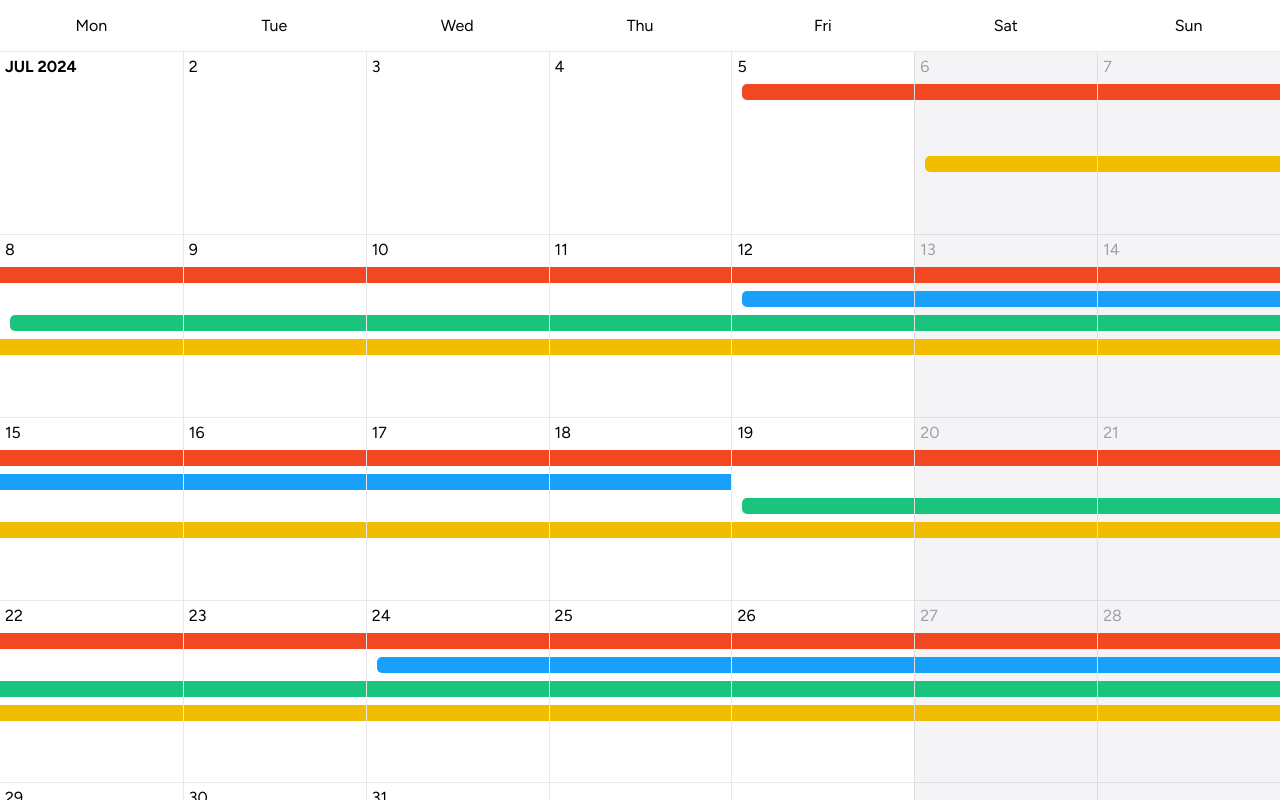
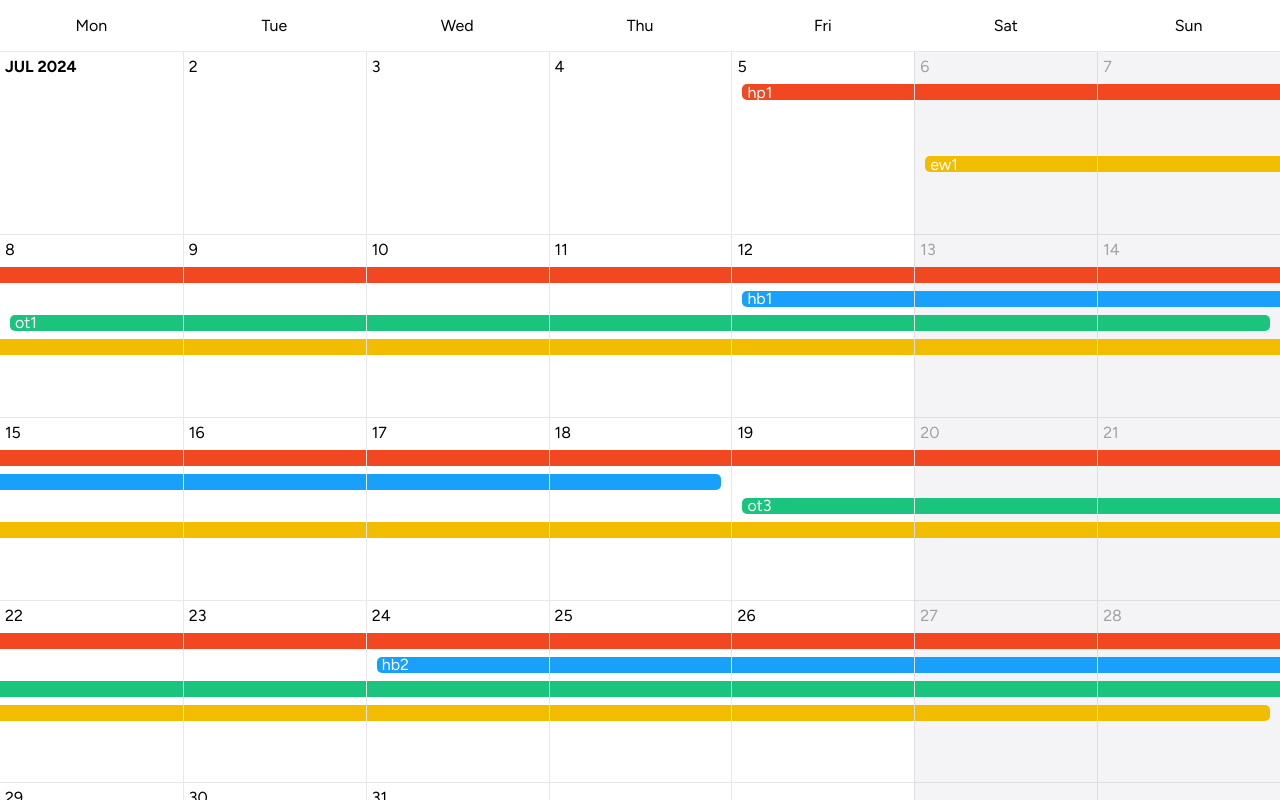
Before and after one commit to ethan-walker/calendar, a plain HTML site: page index.html in a window 1280 px wide. Shown: the top 800 px of the page. Drawn offline with Linux system fonts and the light colour scheme.

Commit message:
show label, fix event end css

```diff
--- a/script.js
+++ b/script.js
@@ -20,6 +20,12 @@ fetch("./data.json")
 	.then(json => createCalendar(json))
 
 const mod = (n, m) => (n % m + m) % m;
+
+const isSameDay = (d1, d2) => {
+	return d1.getFullYear() === d2.getFullYear() &&
+		d1.getMonth() === d2.getMonth() &&
+		d1.getDate() === d2.getDate();
+}
 
 function createCalendar(data) {
 	// SETUP MONTHS
@@ -80,10 +86,10 @@ function createEvents(data) {
 	let startMonthNum = startMonth.getMonth();
 
 	for (var event of data.events) {
-		let start = new Date(event.start);
-		let end = new Date(event.end);
+		var start = new Date(event.start);
+		var end = new Date(event.end);
 
-		var loop = start;
+		var loop = new Date(start);
 		while (loop <= end) {
 			var current_month = loop.getMonth() - startMonthNum + 1;
 			var current_day = loop.getDate();
@@ -91,14 +97,15 @@ function createEvents(data) {
 			var parent = document.querySelector(`.month:nth-of-type(${current_month}) > div:nth-child(${current_day} of :not(.blank))`)
 			let elem = document.createElement("div");
 			elem.classList.add("event");
+
 			for (var elem_class of event.class) {
 				elem.classList.add(elem_class)
 			}
-
-			if (loop === start) {
+			if (isSameDay(loop, start)) {
 				elem.classList.add("start");
+				elem.dataset.label = event.label
 			}
-			else if (loop === end) {
+			else if (isSameDay(loop, end)) {
 				elem.classList.add("end");
 			}
 
--- a/style.css
+++ b/style.css
@@ -106,10 +106,21 @@ body {
 .event {
 	background-color: dodgerblue;
 	height: 1em;
+	position: relative;
 
 	&.start {
 		margin-left: 10px;
 		border-radius: 5px 0 0 5px;
+
+		&::before {
+			position: absolute;
+			content: attr(data-label);
+			left: 5px;
+			color: white;
+			height: 100%;
+			display: flex;
+			align-items: center;
+		}
 	}
 	&.end {
 		margin-right: 10px;
```
